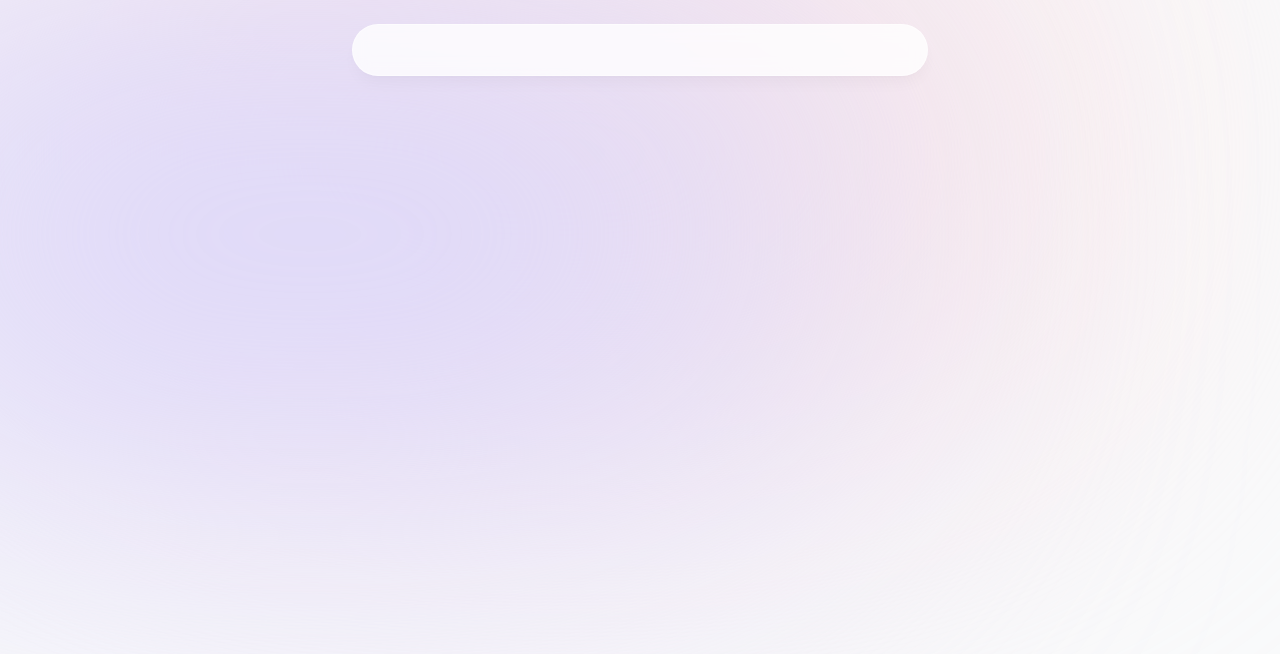
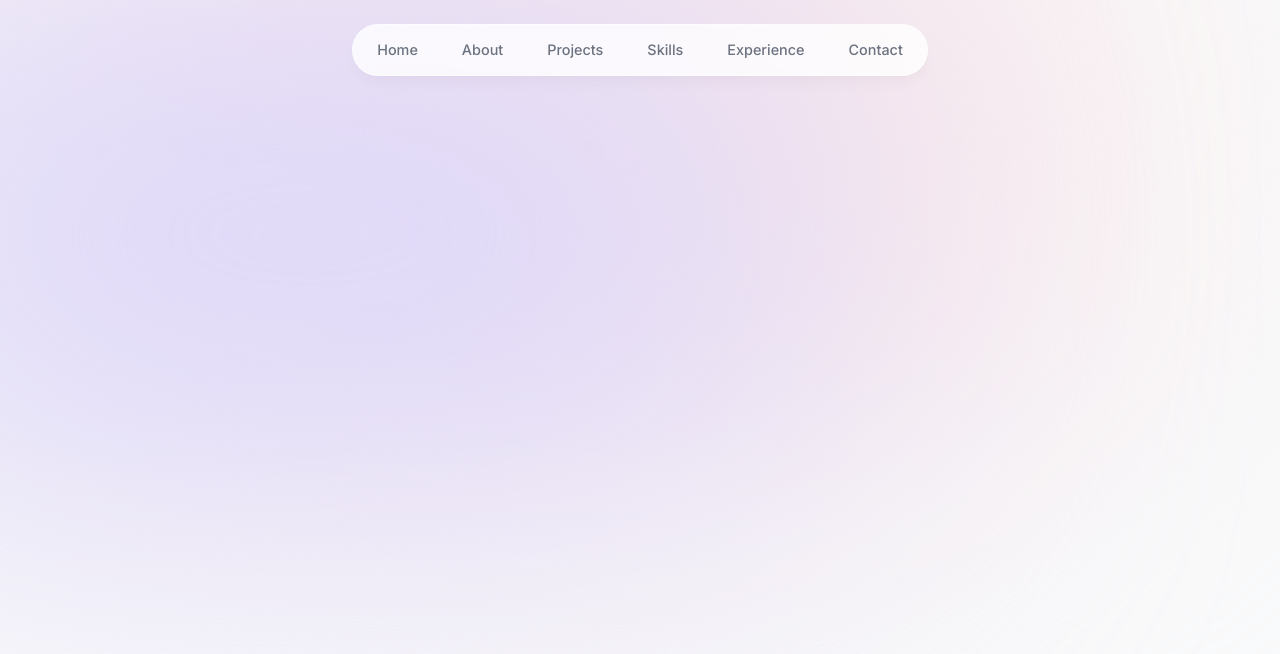
Before and after one commit to raphafratel/raphael-fratel-portfolio, a Next.js app: page / in a window 1280 px wide. Shown: the top 654 px of the page. Built offline with nearby package versions, Linux system fonts and the light colour scheme.

Commit message:
Implemented firts styles and animations in header component

```diff
--- a/components/header/header.tsx
+++ b/components/header/header.tsx
@@ -1,15 +1,34 @@
 "use client";
 
 import React from 'react'
+import { motion } from "framer-motion";
+import { links } from '@/lib/data'
+import Link from 'next/link';
 import './style.css'
-import { motion } from "framer-motion";
 
 export default function header() {
   return (
     <header className='header-style'>
 
-      <motion.div className='navbar-style'>
-        </motion.div>
+      <motion.div className='navbar-bg-style'
+        initial={{ y: -100, x: '-50%', opacity: 0 }}
+        animate={{ y: 0, x: '-50%', opacity: 1 }}>
+      </motion.div>
+
+      <nav className='navbar-style'>
+        <ul className='nav-ul-style'>
+          {links.map((link) => (
+            <motion.li className='nav-li-style' key={link.hash}
+              initial={{ y: -100, opacity: 0 }}
+              animate={{ y: 0, opacity: 1 }}
+            >
+              <Link className='nav-link-style' href={link.hash}>
+                {link.name}
+              </Link>
+            </motion.li>
+          ))}
+        </ul>
+      </nav>
 
     </header>
   )
--- a/components/header/style.css
+++ b/components/header/style.css
@@ -1,13 +1,12 @@
 .header-style {
-    @apply z-[999]
-    relative
+  @apply z-[999]
+    relative;
 }
 
-.navbar-style {
-    @apply fixed
+.navbar-bg-style {
+  @apply fixed
     top-0
     left-1/2
-    -translate-x-1/2
     h-[4.5rem]
     w-full
     rounded-none
@@ -22,5 +21,51 @@
     sm:top-6
     sm:h-[3.25rem]
     sm:w-[36rem]
-    sm:rounded-full
+    sm:rounded-full;
 }
+
+.navbar-style {
+  @apply flex
+    fixed
+    top-[0.15rem]
+    left-1/2
+    h-12
+    -translate-x-1/2
+    py-2
+    sm:top-[1.7rem]
+    sm:h-[initial]
+    sm:py-0;
+}
+
+.nav-ul-style {
+  @apply flex
+    w-[22rem]
+    flex-wrap
+    items-center
+    justify-center
+    gap-y-1
+    text-[0.9rem]
+    font-medium
+    text-gray-500
+    sm:w-[initial]
+    sm:flex-nowrap
+    sm:gap-5;
+}
+
+.nav-li-style {
+  @apply h-3/4
+    flex
+    items-center
+    justify-center;
+}
+
+.nav-link-style {
+  @apply flex
+    w-full
+    items-center
+    justify-center
+    px-3
+    py-3
+    hover:text-gray-950
+    transition;
+}
--- a/lib/data.ts
+++ b/lib/data.ts
@@ -1,10 +1,13 @@
+import { url } from "inspector";
 import React from "react";
 import { CgWorkAlt } from "react-icons/cg";
 import { FaReact } from "react-icons/fa";
 import { LuGraduationCap } from "react-icons/lu";
-import corpcommentImg from "@/public/corpcomment.png";
-import rmtdevImg from "@/public/rmtdev.png";
-import wordanalyticsImg from "@/public/wordanalytics.png";
+//import corpcommentImg from "@/public/corpcomment.png";
+//import rmtdevImg from "@/public/rmtdev.png";
+//import wordanalyticsImg from "@/public/wordanalytics.png";
+
+const urlHash = "#";
 
 export const links = [
   {
@@ -66,21 +69,21 @@ export const projectsData = [
     description:
       "I worked as a full-stack developer on this startup project for 2 years. Users can give public feedback to companies.",
     tags: ["React", "Next.js", "MongoDB", "Tailwind", "Prisma"],
-    imageUrl: corpcommentImg,
+    imageUrl: urlHash,
   },
   {
     title: "rmtDev",
     description:
       "Job board for remote developer jobs. I was the front-end developer. It has features like filtering, sorting and pagination.",
     tags: ["React", "TypeScript", "Next.js", "Tailwind", "Redux"],
-    imageUrl: rmtdevImg,
+    imageUrl: urlHash,
   },
   {
     title: "Word Analytics",
     description:
       "A public web app for quick analytics on text. It shows word count, character count and social media post limits.",
     tags: ["React", "Next.js", "SQL", "Tailwind", "Framer"],
-    imageUrl: wordanalyticsImg,
+    imageUrl: urlHash,
   },
 ] as const;
 
@@ -94,14 +97,5 @@ export const skillsData = [
   "Node.js",
   "Git",
   "Tailwind",
-  "Prisma",
-  "MongoDB",
   "Redux",
-  "GraphQL",
-  "Apollo",
-  "Express",
-  "PostgreSQL",
-  "Python",
-  "Django",
-  "Framer Motion",
 ] as const;
```
